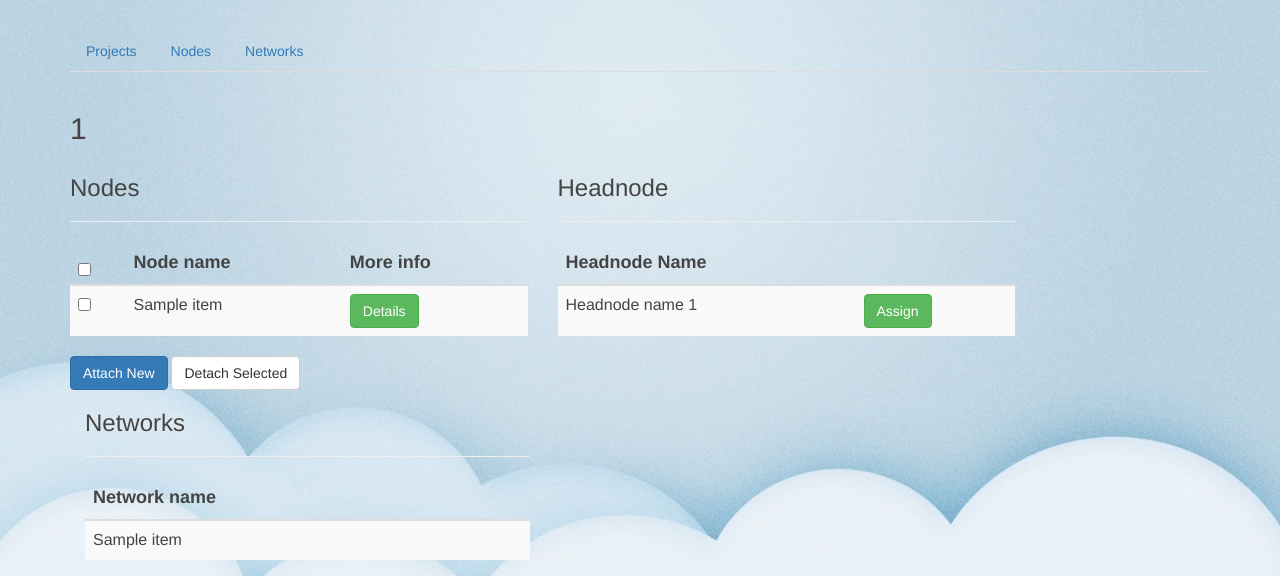
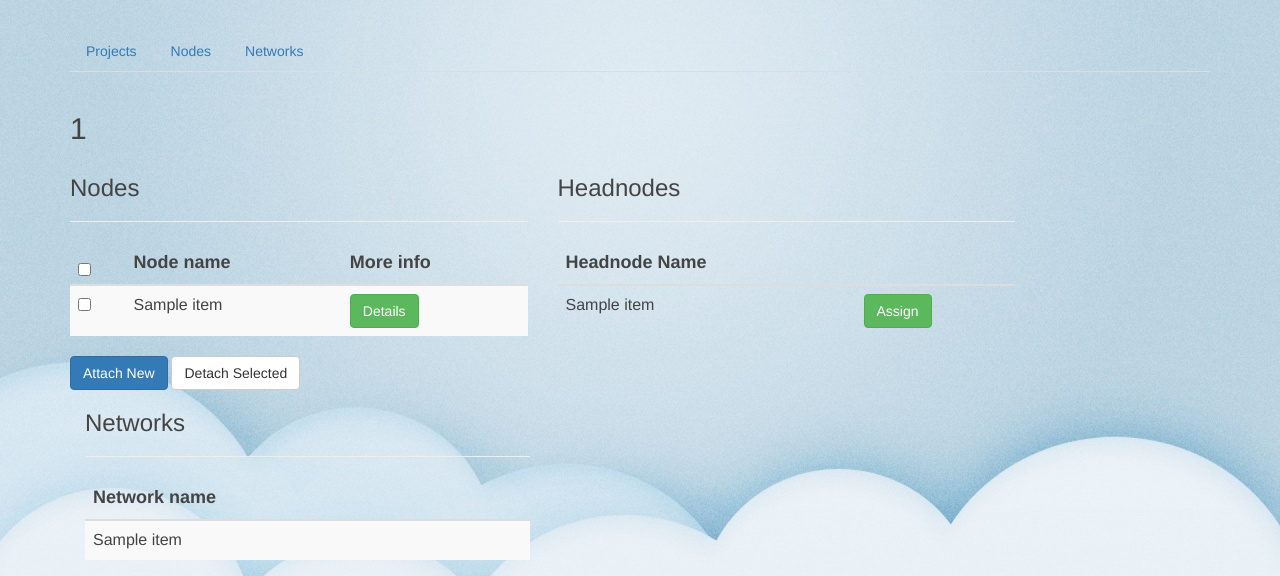
Before and after one commit to BU-EC500-SP15/moc-gui-plugins, a Django app: page /projects/details/1 in a window 1280 px wide. Shown: the top 576 px of the page. Run offline with Django 3.2, Linux system fonts and the light colour scheme; tables that the repository leaves empty hold one stand-in row (values such as "Sample post"); a database or web service that is not in the repository returns one stand-in record (values such as "Sample title"); data that the repository does not hold is empty; some libraries are stand-ins or nearby versions.

Commit message:
added list headnotes

```diff
--- a/haas extensions/api.py
+++ b/haas extensions/api.py
@@ -741,7 +741,7 @@ def list_project_networks(project):
     return json.dumps(networks)
 
 @rest_call('GET', '/project/<project>/headnodes')
-def show_project_headnodes(project):
+def list_project_headnodes(project):
     """Show the headnode belonging the given project.
 
     Returns a JSON representation of headnode.
--- a/haas extensions/cli.py
+++ b/haas extensions/cli.py
@@ -360,7 +360,7 @@ def show_headnode(headnode):
     do_get(url)
 
 @cmd
-def show_project_headnodes(project):
+def list_project_headnodes(project):
     """Display information about a headnode of the <project>"""
     url = object_url('project', project, 'headnodes')
     do_get(url)
--- a/haasplugin/templates/projectdetails.html
+++ b/haasplugin/templates/projectdetails.html
@@ -43,7 +43,7 @@
 </div>
 
     <div class="col-md-5">
-        <h3>Headnode</h3>
+        <h3>Headnodes</h3>
         <hr />
         <table class="table table-striped">
             <thead>
@@ -57,9 +57,12 @@
                 </tr>
             </thead>
             <tr>
-                <td>Headnode name 1</td>
+            {% for headnode in project.headnodes%}
+            <tr>
+                <td>{{headnode}}</td>
                 <td><a href="" class="btn btn-success">Assign</a></td>
             </tr>
+            {%endfor%}
         </table>
     </div>
 </div>
--- a/haasplugin/views.py
+++ b/haasplugin/views.py
@@ -24,7 +24,10 @@ def project_details(request, name):
     nodes = nodes.json()
     networks = requests.get(settings.HAAS_URL + '/project/' + name + '/networks')
     networks = networks.json()
-    project = {'name':name, 'nodes':nodes, 'networks':networks}
+    headnodes = requests.get(settings.HAAS_URL + '/project/' + name + '/headnodes')
+    headnodes = headnodes.json()
+
+    project = {'name':name, 'nodes':nodes, 'networks':networks, 'headnodes':headnodes}
 
     deleteForm = DeleteProjectForm()
     return render(request, 'projectDetails.html', {'project': project, 'deleteForm': deleteForm})
```
Also changed, not shown: haasplugin/static/css/style.css (added, +31 -0 lines), haasplugin/static/images/im3.jpg (added), haasplugin/static/images/im4.jpg (added), haasplugin/static/images/im5.jpg (added), haasplugin/static/images/im6.jpg (added), haasplugin/static/images/img1.jpg (added), haasplugin/static/images/img2.jpg (added).
